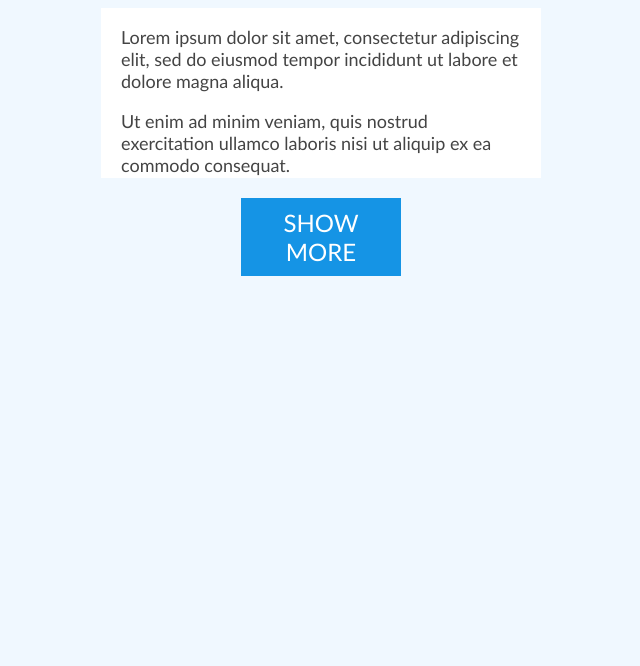
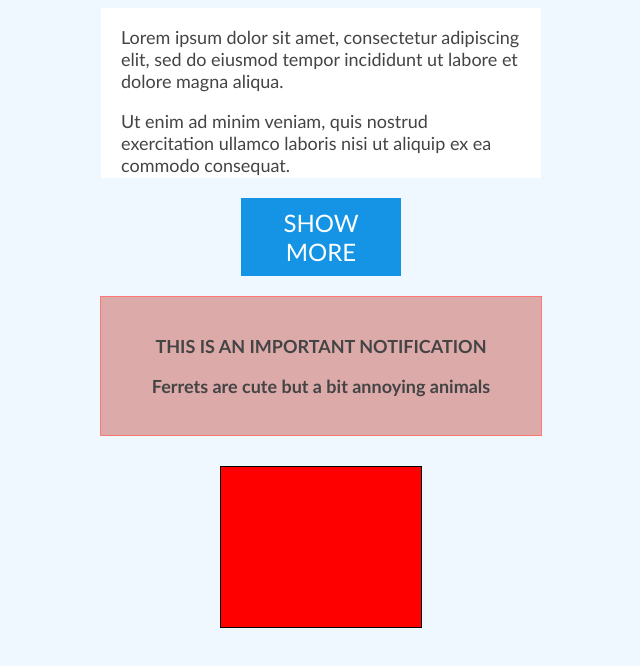
Before and after one commit to pchojnowska/JS-Basics, a plain HTML site: page content-page.html in a window 1280 px wide. Shown: the whole page, without its empty margins (319-959 px from the left). Drawn offline with Linux system fonts and the light colour scheme.

Commit message:
JS for Beginners - Lesson 42 (timers)

```diff
--- a/content-page.html
+++ b/content-page.html
@@ -14,5 +14,11 @@
     </div>
     <a id = "show-more">Show more</a>
 
+    <div id="message">
+        <p>THIS IS AN IMPORTANT NOTIFICATION</p>
+        <p>Ferrets are cute but a bit annoying animals</p>
+    </div>
+    <div id="color-changer"></div>
+
 </body>
 </html>
--- a/style.css
+++ b/style.css
@@ -43,3 +43,42 @@ body {
     cursor: pointer;
 
 }
+
+#message{
+    width: 400px;
+    background: #ddaaaa;
+    padding: 20px;
+    font-family: calibri, sans-serif;
+    font-size: 18px;
+    color: #444;
+    margin: 0 auto;
+    text-align: center;
+    border: 1px solid #ff7777;
+    font-weight: bold;
+    opacity: 0;
+
+    /* Set transitions up. */
+    -webkit-transition: opacity 0.7s;
+    -moz-transition: opacity 0.7s;
+    transition: opacity 0.7s;
+}
+
+#message.show{
+    opacity: 1;
+    /* Set transitions up. */
+    -webkit-transition: opacity 0.7s;
+    -moz-transition: opacity 0.7s;
+    transition: opacity 0.7s;
+}
+
+#color-changer{
+    width: 200px;
+    height: 160px;
+    margin: 30px auto;
+    border: 1px solid #000;
+    background: #fff;
+    /* Set transitions up. */
+    -webkit-transition: background 0.7s;
+    -moz-transition: background 0.7s;
+    transition: background 0.7s;
+}
--- a/test2.js
+++ b/test2.js
@@ -2,7 +2,15 @@ function setUpEvents() {
 
     var content = document.getElementById("content");
     var button = document.getElementById("show-more");
+    var myMessage = document.getElementById("message");
 
+    //changing colors at certain intervals - variables
+    var colorChanger = document.getElementById("color-changer");
+    var colors = ["red", "blue", "green", "pink"];
+    var counter = 0;
+
+
+    //function to expand and shrink a box with content upon the click of a button
     button.onclick = function (){
         if(content.className === "open") {
             //shrink the box
@@ -15,6 +23,33 @@ function setUpEvents() {
         }
     };
 
+    // function to show a message after specific time
+    function showMessage(){
+        myMessage.className = "show";
+
+    }
+
+    setTimeout(showMessage, 3000);
+
+    //function to change the color of a box at specific intervals
+    //Goes through all the colors in the array & then starts anew
+    function changeColor(){
+        if(counter >= colors.length){
+            counter = 0;
+        }
+        colorChanger.style.background = colors[counter];
+        counter++;
+
+    }
+
+    //we store the setInterval function in a variable to reuse it later to stop the color changer
+    var myTimer = setInterval(changeColor, 3000);
+
+    //stop changing colours when you click on the box & change the text there
+    colorChanger.onclick = function() {
+        clearInterval(myTimer);
+        colorChanger.innerHTML = "Timer stopped";
+    };
 }
 
 
```
